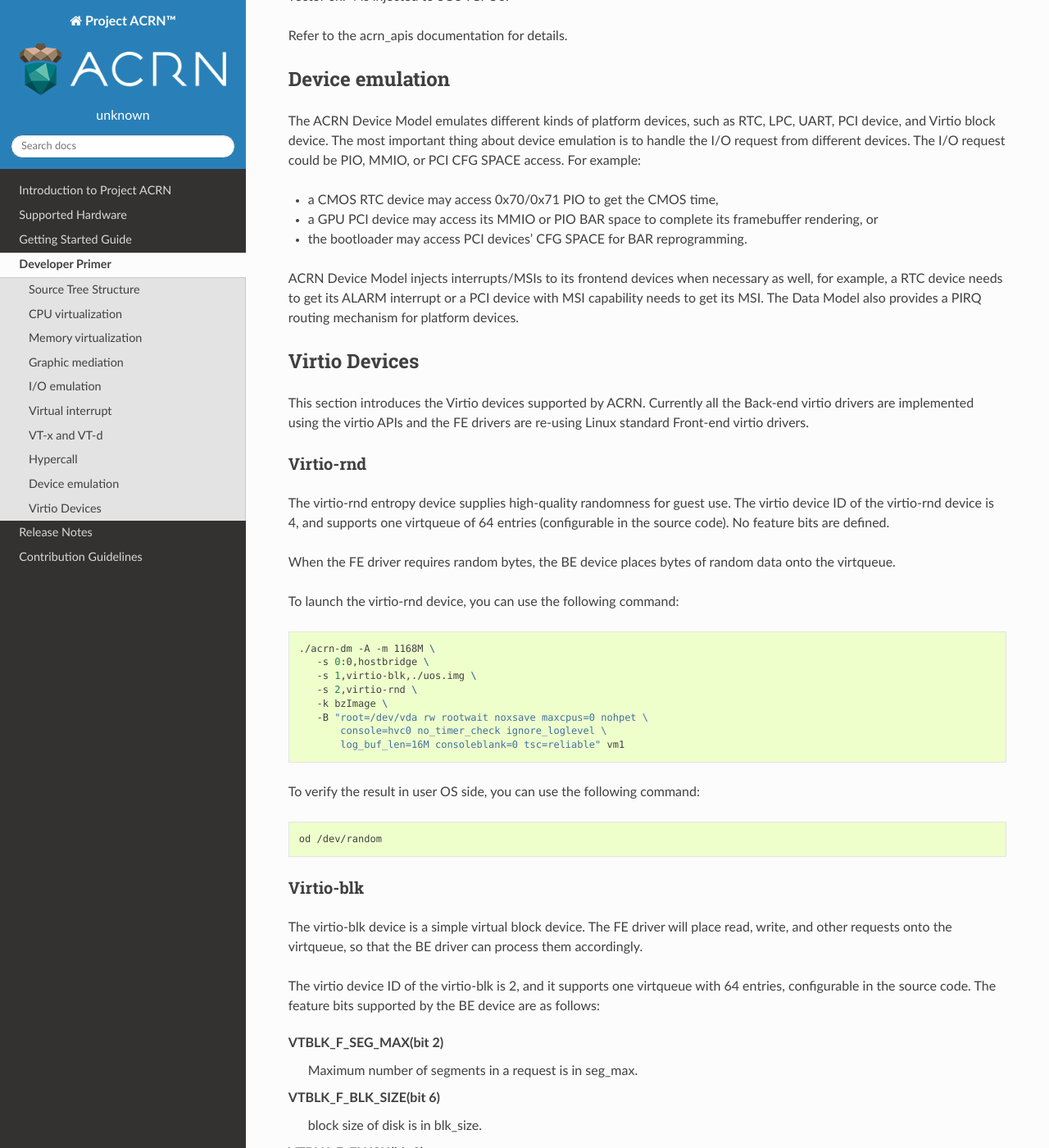
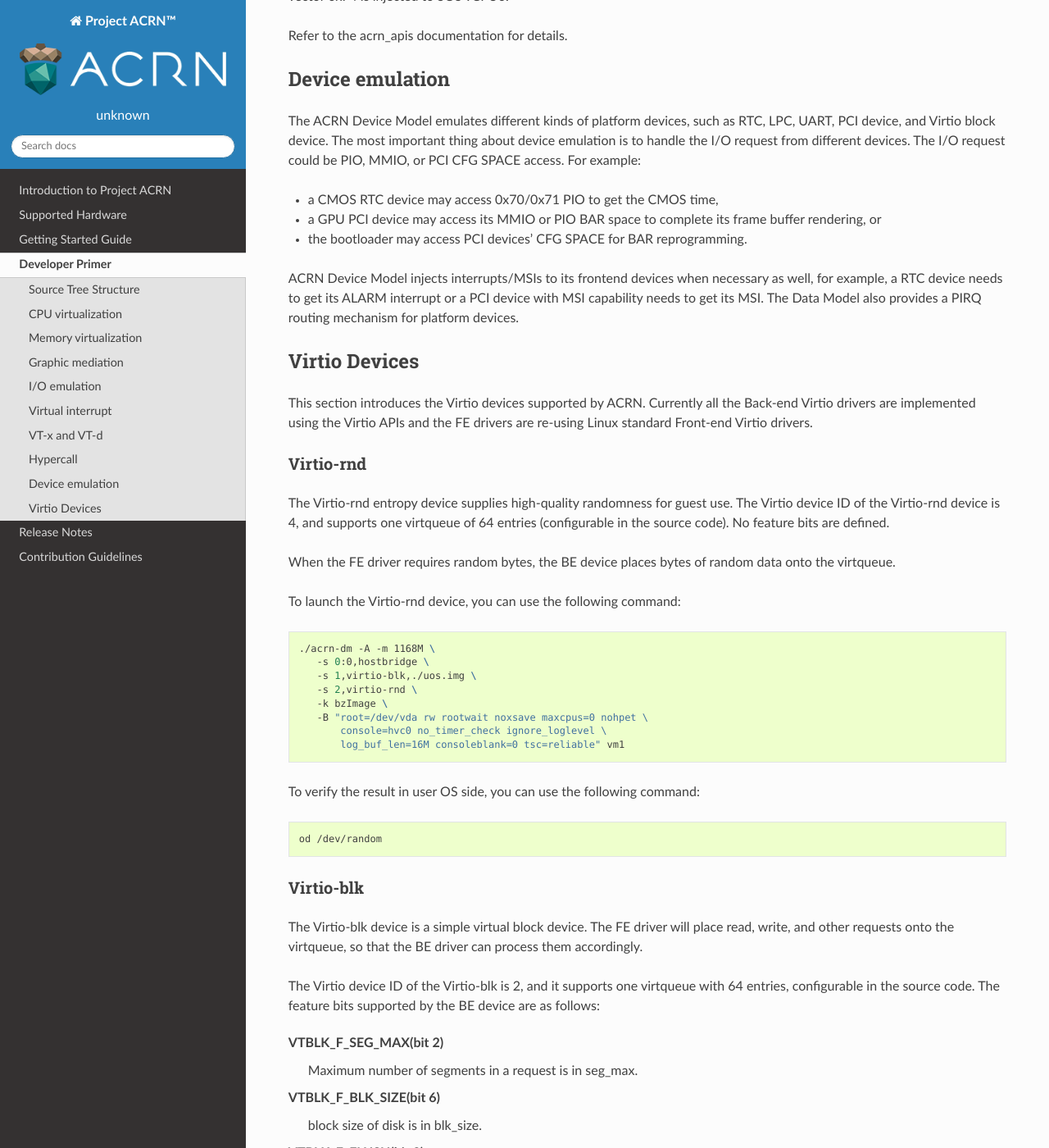
Before and after one commit to uaenalyh/first, a Sphinx documentation site: the page built from doc/primer/index.rst, in a window 1280 px wide and 1400 px high, scrolled down 13244 px. Shown: the whole window at 82% size. Built offline with Sphinx 7.4.7 and the Read the Docs theme 2.0.0, drawn with Linux system fonts in a browser that asks for light colours; pages that are not in the unit, such as notebooks, are missing from menus; some of the changed text lies outside the part shown.

Commit message:
doc: fix misspellings
Signed-off-by: David B. Kinder <david.b.kinder@intel.com>

```diff
--- a/doc/contribute.rst
+++ b/doc/contribute.rst
@@ -275,7 +275,7 @@
    Email will be sent as review comments are made, or you can check on your
    pull request at https://github.com/projectacrn/acrn-hypervisor/pulls.
 
-#. While you’re waiting for your pull request to be accepted and merged, you can
+#. While you're waiting for your pull request to be accepted and merged, you can
    create another branch to work on another issue. (Be sure to make your new branch
    off of master and not the previous branch.)::
 
@@ -296,7 +296,7 @@
      git rebase -i <offending-commit-id>
 
    In the interactive rebase editor, replace pick with edit to select a specific
-   commit (if there’s more than one in your pull request), or remove the line to
+   commit (if there's more than one in your pull request), or remove the line to
    delete a commit entirely. Then edit files to fix the issues in the review.
 
    As before, inspect and test your changes. When ready, continue the
@@ -310,7 +310,7 @@
       git push --force origin fix_comment_typo
 
    By force pushing your update, your original pull request will be updated with
-   your changes so you won’t need to resubmit the pull request.
+   your changes so you won't need to resubmit the pull request.
 
    You can follow the same workflow for contributing to acrn-devicemodel.
 
--- a/doc/primer/index.rst
+++ b/doc/primer/index.rst
@@ -33,7 +33,7 @@
 
 **arch/x86/**
   hypervisor architecture, which includes arch x86 related source files
-  to run the hypervisor, such as CPU, memory, interrupt, and vmx.
+  to run the hypervisor, such as CPU, memory, interrupt, and VMX.
 
 **boot/**
   boot stuff mainly including ACPI related
@@ -69,7 +69,7 @@
      ACPI table generator.
 
   **pci/**
-     PCI devices, including VBS-Us (virtio backend drivers in user-space).
+     PCI devices, including VBS-Us (Virtio backend drivers in user-space).
 
   **platform/**
      platform devices such as uart, and keyboard.
@@ -678,7 +678,7 @@
 
 - a CMOS RTC device may access 0x70/0x71 PIO to get the CMOS time,
 - a GPU PCI device may access its MMIO or PIO BAR space to complete
-  its framebuffer rendering, or
+  its frame buffer rendering, or
 - the bootloader may access PCI devices' CFG
   SPACE for BAR reprogramming.
 
@@ -691,21 +691,21 @@
 **************
 
 This section introduces the Virtio devices supported by ACRN.  Currently
-all the Back-end virtio drivers are implemented using the virtio APIs
-and the FE drivers are re-using Linux standard Front-end virtio drivers.
+all the Back-end Virtio drivers are implemented using the Virtio APIs
+and the FE drivers are re-using Linux standard Front-end Virtio drivers.
 
 Virtio-rnd
 =================
 
-The virtio-rnd entropy device supplies high-quality randomness for guest
-use. The virtio device ID of the virtio-rnd device is 4, and supports
+The Virtio-rnd entropy device supplies high-quality randomness for guest
+use. The Virtio device ID of the Virtio-rnd device is 4, and supports
 one virtqueue of 64 entries (configurable in the source code). No
 feature bits are defined.
 
 When the FE driver requires random bytes, the BE device places bytes of
 random data onto the virtqueue.
 
-To launch the virtio-rnd device, you can use the following command:
+To launch the Virtio-rnd device, you can use the following command:
 
 .. code-block:: bash
 
@@ -727,11 +727,11 @@
 Virtio-blk
 ==========
 
-The virtio-blk device is a simple virtual block device. The FE driver
+The Virtio-blk device is a simple virtual block device. The FE driver
 will place read, write, and other requests onto the virtqueue, so that
 the BE driver can process them accordingly.
 
-The virtio device ID of the virtio-blk is 2, and it supports one
+The Virtio device ID of the Virtio-blk is 2, and it supports one
 virtqueue with 64 entries, configurable in the source code. The feature
 bits supported by the BE device are as follows:
 
@@ -747,7 +747,7 @@
 **VTBLK\_F\_TOPOLOGY(bit 10)**
   device exports information on optimal I/O alignment.
 
-To use the virtio-blk device, use the following command:
+To use the Virtio-blk device, use the following command:
 
 .. code-block:: bash
 
@@ -764,8 +764,8 @@
 Virtio-net
 ==========
 
-The virtio-net device is a virtual Ethernet device. The virtio device ID
-of the virtio-net is 1. The virtio-net device supports two virtqueues,
+The Virtio-net device is a virtual Ethernet device. The Virtio device ID
+of the Virtio-net is 1. The Virtio-net device supports two virtqueues,
 one for transmitting packets and the other for receiving packets. The
 FE driver will place empty buffers onto one virtqueue for receiving
 packets, and enqueue outgoing packets onto the other virtqueue for
@@ -798,7 +798,7 @@
   device will issue an interrupt if it runs out of available
   descriptors on a virtqueue.
 
-To enable the virtio-net device, use the following command:
+To enable the Virtio-net device, use the following command:
 
 .. code-block:: bash
 
@@ -816,14 +816,14 @@
 Virtio-console
 ==============
 
-The virtio-console device is a simple device for data input and output.
-The virtio device ID of the virtio-console device is 3. A device could
+The Virtio-console device is a simple device for data input and output.
+The Virtio device ID of the Virtio-console device is 3. A device could
 have from one to 16 ports. Each port has a pair of input and output
 virtqueues used to communicate information between the FE and BE
 drivers. Currently the size of each virtqueue is 64, configurable in the
 source code.
 
-Similar to virtio-net device, the two virtqueues specific to a port are
+Similar to Virtio-net device, the two virtqueues specific to a port are
 for transmitting virtqueue and receiving virtqueue. The FE driver will
 place empty buffers onto the receiving virtqueue for incoming data, and
 enqueue outgoing characters onto transmitting virtqueue.
@@ -847,7 +847,7 @@
 
    virtio-console,[@]stdio\|tty\|pty:portname[=portpath][,[@]stdio\|tty\|pty:portname[=portpath]]
 
-For example, to use stdio as a virtio-console backend, use the following
+For example, to use stdio as a Virtio-console backend, use the following
 command:
 
 .. code-block:: bash
```
Also changed, not shown: other parts of doc/primer/index.rst (+3 -3 lines), doc/release_notes.rst (+4 -4 lines).
